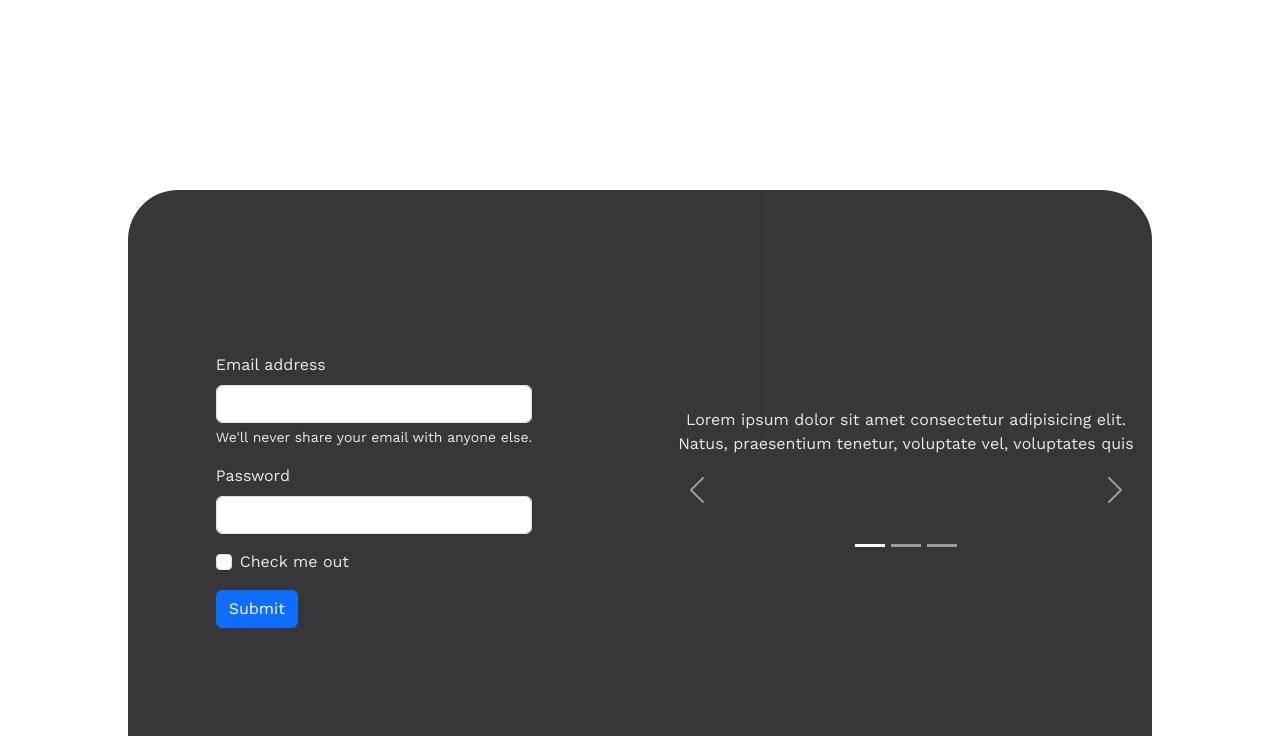
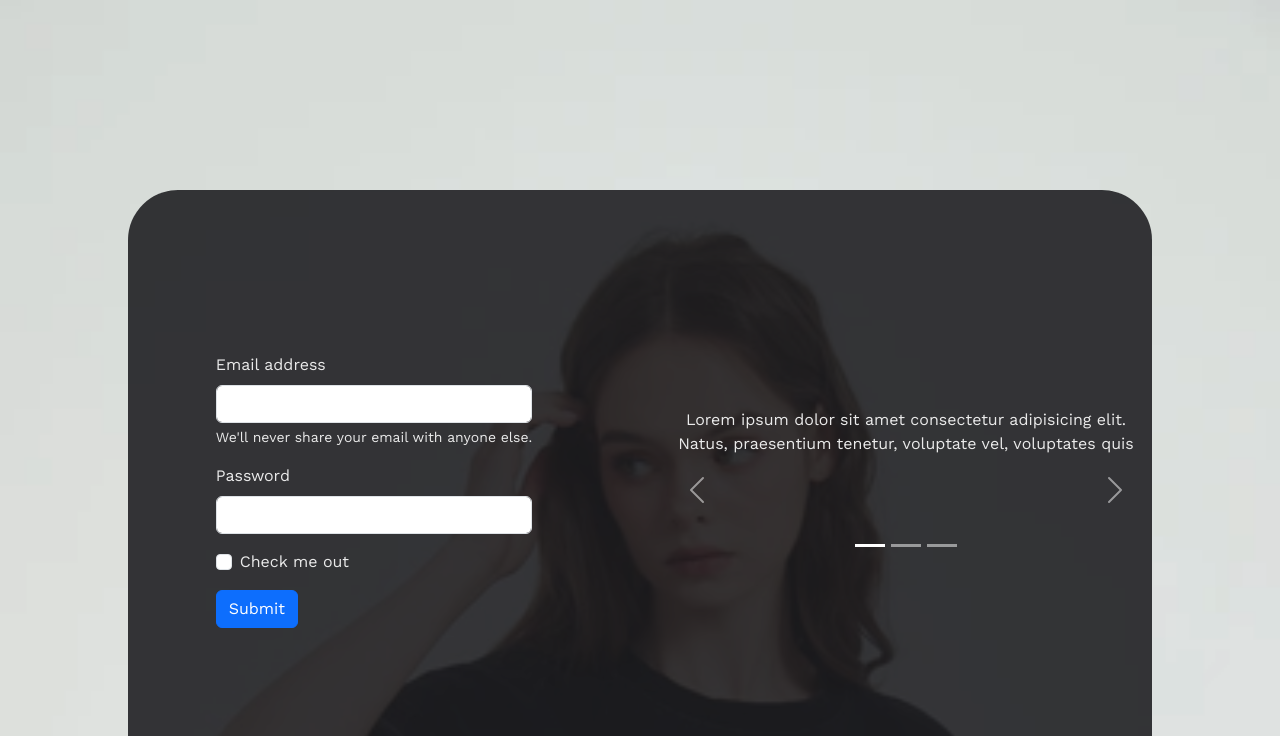
Before and after one commit to Zzsumo/primer_proyecto, a website: page pags/formulario.html in a window 1280 px wide. Shown: the part 64-800 px from the top of the page. Drawn offline with nearby package versions, Linux system fonts and the light colour scheme; files that its build step writes are made by us from their sources; the site is published under a folder, as on GitHub Pages, so addresses that start at the root find nothing; files whose address does not match are found by name; a web font is replaced by a local one.

Commit message:
ruta imagen fondo

```diff
--- a/scss/layout/_form.scss
+++ b/scss/layout/_form.scss
@@ -1,5 +1,5 @@
 .main_formulario {
-  background-image: url(/assets/fondo_f.jpg);
+  background-image: url(../assets/fondo_f.jpg);
 
   background-repeat: no-repeat;
   background-position: center center;
```
